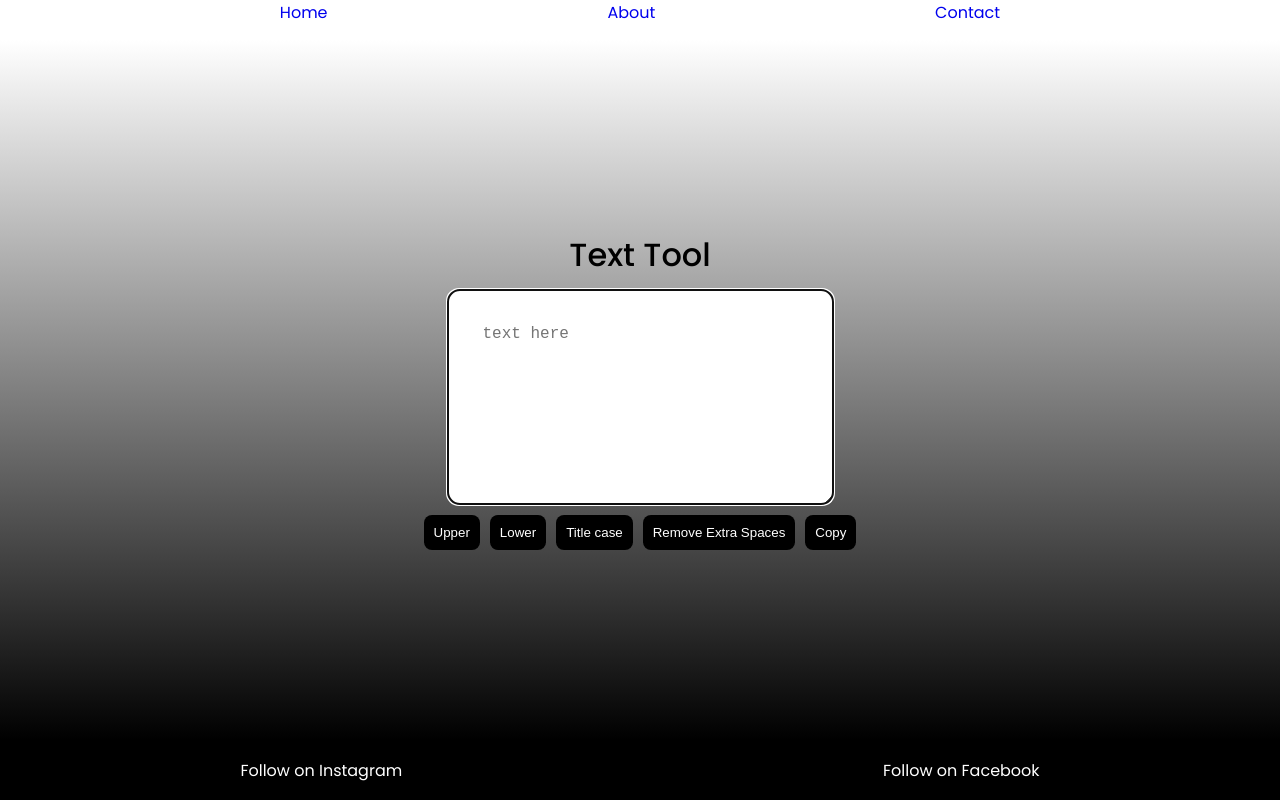
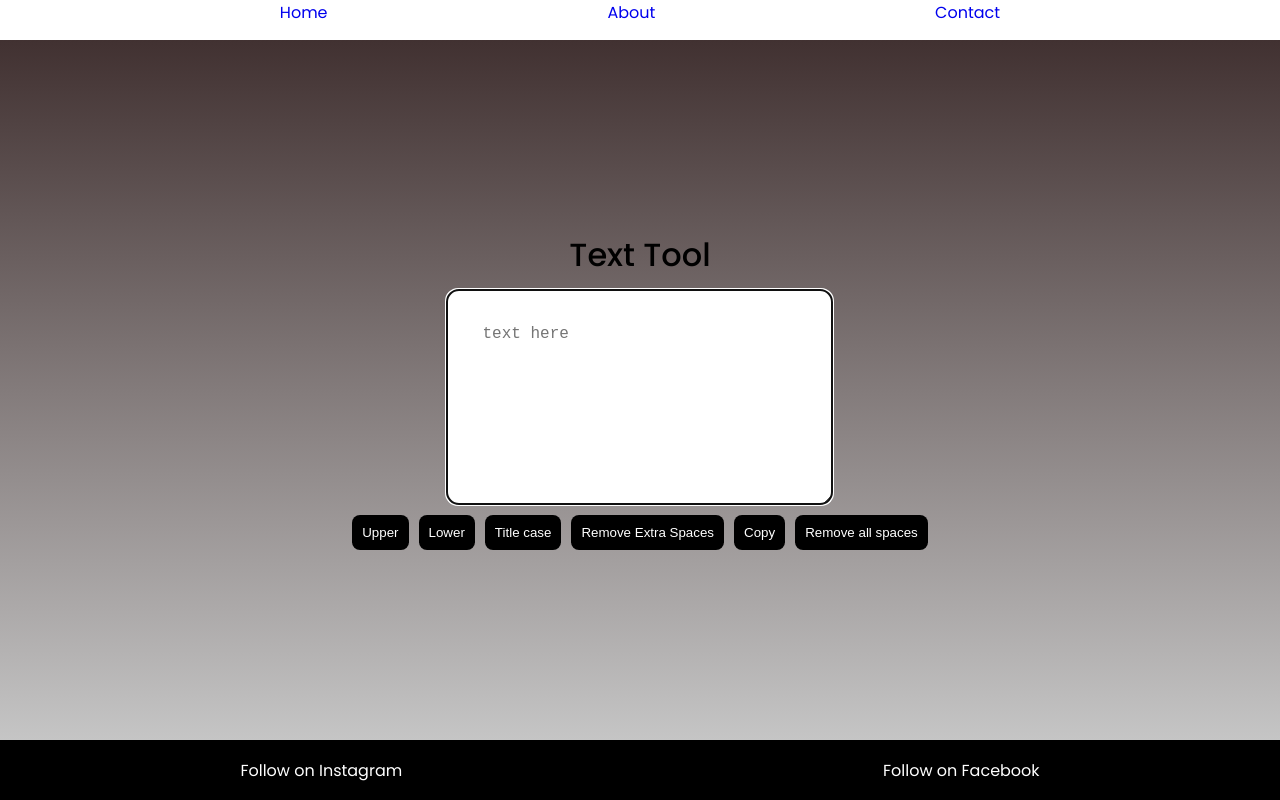
Before and after one commit to zubairmujawar/text-magic, a React (Create React App) app: page / in a window 1280 px wide. Built offline with nearby package versions, Linux system fonts and the light colour scheme.

Commit message:
Remove all spaces added

```diff
--- a/src/Components/Home.jsx
+++ b/src/Components/Home.jsx
@@ -35,6 +35,11 @@ const Home = () => {
   const removeSpaces = () => {
     setinput(input.replace(/\s+/g, " "));
   };
+
+  const removeAllSpaces = () => {
+    setinput(input.replace(/\s/g, ""));
+  };
+
 
   const passRef = useRef(null);
 
@@ -79,6 +84,12 @@ const Home = () => {
           >
             Copy
           </button>
+          <button
+            className="btn"
+            onClick={() => handelTransform(removeAllSpaces)}
+          >
+            Remove all spaces
+          </button>
         </div>
       </div>
     </div>
--- a/src/index.css
+++ b/src/index.css
@@ -13,7 +13,7 @@ body {
 .main-container {
   max-width: 100vw;
   height: calc(100vh - 100px);
-  background: linear-gradient(180deg, #ffffff, #000000);
+  background: linear-gradient(180deg, rgb(65, 49, 49), rgb(197, 197, 197));
   /* background: url(https://img.freepik.com/free-photo/top-view-alphabet-letters-frame_23-2148718188.jpg?w=1380&t=st=1697474909~exp=1697475509~hmac=23a2763696f17f60a5c9073b04fc478e20bd3111b0a9fd5ca4a29da97c4ae66b); */
   display: flex;
   background-size: cover;
```
Also changed, not shown: src/Components/Textmagic.jsx (+10 -0 lines).
